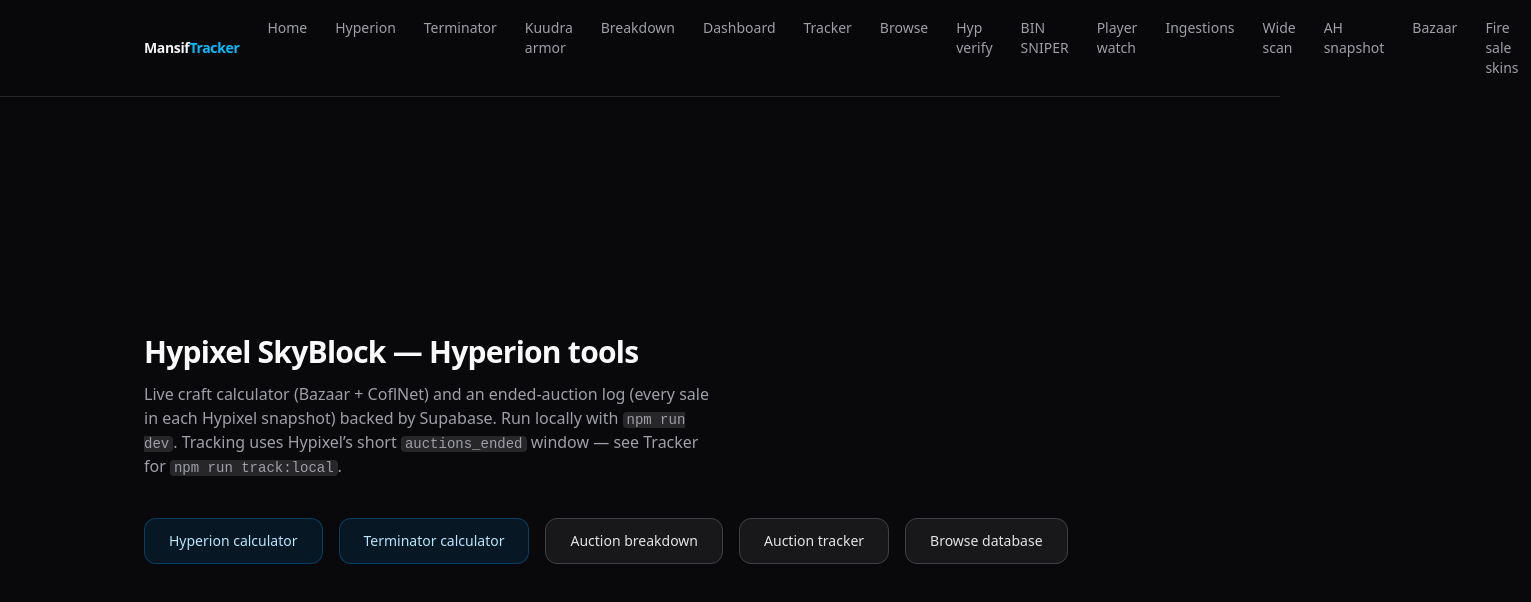
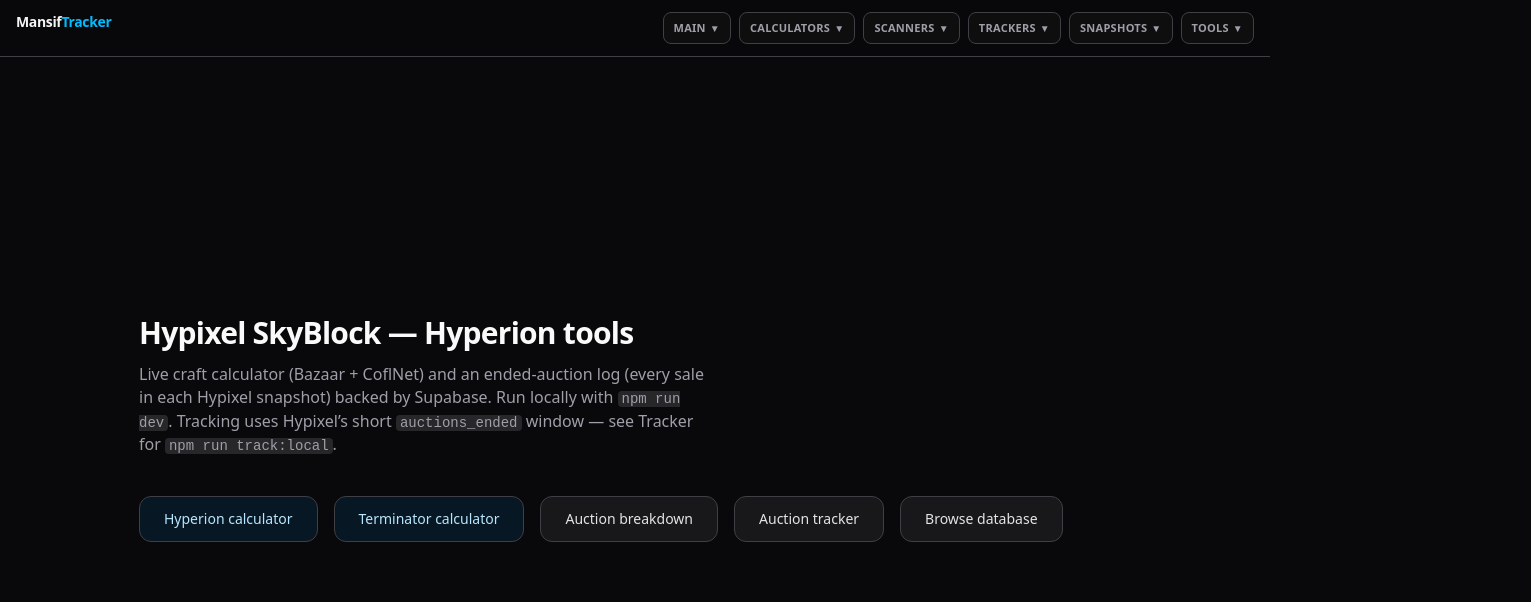
Before and after one commit to itsMansifingTime/mansiftracker, a Next.js app: page / in a window 1280 px wide. Shown: the top 602 px of the page, 1531 px wide, since content can reach past the window. Built offline with nearby package versions, Linux system fonts and the light colour scheme.

Commit message:
Polish site-wide UI styling and navigation organization.
Refine shared spacing and visual hierarchy, convert grouped nav into dropdown subsections, and improve fire-sale table readability while preserving existing behavior.

Made-with: Cursor

```diff
--- a/src/app/fire-sale-skins/page.tsx
+++ b/src/app/fire-sale-skins/page.tsx
@@ -322,8 +322,8 @@ export default function FireSaleSkinsPage() {
   return (
     <div className="flex min-h-full flex-1 flex-col bg-zinc-950 text-zinc-100">
       <Nav />
-      <main className="mx-auto flex w-full max-w-6xl flex-1 flex-col gap-6 px-4 py-8">
-        <div>
+      <main className="mx-auto flex w-full max-w-7xl flex-1 flex-col gap-4 px-4 py-6">
+        <div className="rounded-xl border border-zinc-800 bg-zinc-900/40 p-4">
           <h1 className="text-xl font-semibold tracking-tight">
             Fire Sale skins
           </h1>
@@ -333,7 +333,7 @@ export default function FireSaleSkinsPage() {
           </p>
         </div>
 
-        <div className="flex items-center gap-4">
+        <div className="flex flex-wrap items-center gap-3 rounded-xl border border-zinc-800 bg-zinc-900/30 p-3">
           <button
             type="button"
             onClick={() => void loadRows("snapshot")}
@@ -358,12 +358,14 @@ export default function FireSaleSkinsPage() {
           >
             Reload overrides
           </button>
-          {filteredRows.length > 0 ? (
-            <span className="text-sm text-zinc-400">{filteredRows.length} rows</span>
+          {rows.length > 0 ? (
+            <span className="text-sm text-zinc-400">
+              Showing {filteredRows.length}/{rows.length} rows
+            </span>
           ) : null}
         </div>
 
-        <div className="flex flex-col gap-3 sm:flex-row sm:items-center sm:justify-between">
+        <div className="flex flex-col gap-3 rounded-xl border border-zinc-800 bg-zinc-900/30 p-3 sm:flex-row sm:items-center sm:justify-between">
           <div className="flex items-center gap-4 text-sm">
             <label className="inline-flex items-center gap-2">
               <ToggleSwitch
@@ -400,7 +402,7 @@ export default function FireSaleSkinsPage() {
         </div>
 
         {advancedMode && availableYears.length > 0 ? (
-          <div className="flex flex-wrap items-center gap-3 text-sm">
+          <div className="flex flex-wrap items-center gap-3 rounded-xl border border-zinc-800 bg-zinc-900/30 p-3 text-sm">
             <span className="text-zinc-400">Years:</span>
             {availableYears.map((year) => (
               <label key={year} className="inline-flex items-center gap-2">
@@ -415,7 +417,7 @@ export default function FireSaleSkinsPage() {
           </div>
         ) : null}
         {advancedMode ? (
-          <div className="flex flex-wrap items-center gap-3 text-sm">
+          <div className="flex flex-wrap items-center gap-3 rounded-xl border border-zinc-800 bg-zinc-900/30 p-3 text-sm">
             <span className="text-zinc-400">Skin type:</span>
             <label className="inline-flex items-center gap-2">
               <ToggleSwitch
@@ -463,7 +465,7 @@ export default function FireSaleSkinsPage() {
         ) : null}
 
         {advancedMode ? (
-          <div className="rounded-lg border border-zinc-800 bg-zinc-900/50 p-3">
+          <div className="rounded-xl border border-zinc-800 bg-zinc-900/50 p-3">
             <p className="mb-2 text-sm font-medium text-zinc-200">Market Cap</p>
             <div className="mb-3 flex flex-wrap gap-3 text-sm">
               <span className="rounded-md border border-zinc-700 bg-zinc-900 px-2 py-1 text-zinc-300">
@@ -505,9 +507,9 @@ export default function FireSaleSkinsPage() {
         ) : null}
 
         {sortedRows.length > 0 ? (
-          <div className="overflow-auto rounded-xl border border-zinc-800">
+          <div className="overflow-auto rounded-xl border border-zinc-800 bg-zinc-900/20">
             <table className="min-w-full text-sm">
-              <thead className="bg-zinc-900 text-zinc-300">
+              <thead className="sticky top-0 z-10 bg-zinc-900 text-zinc-300">
                 <tr>
                   <th className="px-3 py-2 text-left">
                     <button
@@ -617,7 +619,10 @@ export default function FireSaleSkinsPage() {
               </thead>
               <tbody>
                 {sortedRows.map((r) => (
-                  <tr key={`${r.cosmetic}:${r.dateAvailable}`} className="border-t border-zinc-800">
+                  <tr
+                    key={`${r.cosmetic}:${r.dateAvailable}`}
+                    className="border-t border-zinc-800 odd:bg-zinc-900/20"
+                  >
                     <td className="px-3 py-2">
                       <ToggleSwitch
                         checked={r.owned}
--- a/src/app/globals.css
+++ b/src/app/globals.css
@@ -16,4 +16,35 @@ body {
   background: var(--background);
   color: var(--foreground);
   font-family: ui-sans-serif, system-ui, sans-serif;
+  line-height: 1.45;
 }
+
+* {
+  border-color: rgb(63 63 70 / 1);
+}
+
+::selection {
+  background: rgb(14 116 144 / 0.35);
+  color: rgb(250 250 250 / 1);
+}
+
+html {
+  scrollbar-gutter: stable;
+}
+
+body::-webkit-scrollbar {
+  width: 10px;
+}
+
+body::-webkit-scrollbar-track {
+  background: rgb(24 24 27 / 1);
+}
+
+body::-webkit-scrollbar-thumb {
+  background: rgb(82 82 91 / 1);
+  border-radius: 9999px;
+}
+
+body::-webkit-scrollbar-thumb:hover {
+  background: rgb(113 113 122 / 1);
+}
--- a/src/components/Nav.tsx
+++ b/src/components/Nav.tsx
@@ -1,43 +1,108 @@
+"use client";
+
 import Link from "next/link";
+import { usePathname } from "next/navigation";
+import { useState } from "react";
 
-const links = [
-  { href: "/", label: "Home" },
+const sections = [
+  {
+    label: "Main",
+    links: [{ href: "/", label: "Home" }, { href: "/dashboard", label: "Dashboard" }],
+  },
+  {
+    label: "Calculators",
+    links: [
       { href: "/calculator", label: "Hyperion" },
       { href: "/terminator", label: "Terminator" },
       { href: "/kuudra-armor", label: "Kuudra armor" },
       { href: "/breakdown", label: "Breakdown" },
-  { href: "/dashboard", label: "Dashboard" },
+    ],
+  },
+  {
+    label: "Scanners",
+    links: [
+      { href: "/browse", label: "Browse" },
+      { href: "/bin-sniper", label: "BIN sniper" },
+      { href: "/wide-bin-scan", label: "Wide scan" },
+      { href: "/hyperion-bin-verify", label: "Hyp verify" },
+    ],
+  },
+  {
+    label: "Trackers",
+    links: [
       { href: "/tracker", label: "Tracker" },
-  { href: "/browse", label: "Browse" },
-  { href: "/hyperion-bin-verify", label: "Hyp verify" },
-  { href: "/bin-sniper", label: "BIN SNIPER" },
       { href: "/player-watch", label: "Player watch" },
       { href: "/ingestions", label: "Ingestions" },
-  { href: "/wide-bin-scan", label: "Wide scan" },
+    ],
+  },
+  {
+    label: "Snapshots",
+    links: [
       { href: "/ah-snapshot", label: "AH snapshot" },
       { href: "/bazaar-snapshot", label: "Bazaar" },
+    ],
+  },
+  {
+    label: "Tools",
+    links: [
       { href: "/fire-sale-skins", label: "Fire sale skins" },
+      { href: "/bazaar-snapshot", label: "Bazaar" },
+    ],
+  },
 ];
 
 export function Nav() {
+  const pathname = usePathname();
+  const [openSection, setOpenSection] = useState<string | null>(null);
+
   return (
-    <header className="border-b border-zinc-800 bg-zinc-950/80 backdrop-blur">
-      <div className="mx-auto flex max-w-5xl items-center justify-between gap-4 px-4 py-3">
+    <header className="sticky top-0 z-30 border-b border-zinc-800 bg-zinc-950/90 backdrop-blur">
+      <div className="mx-auto flex w-full max-w-7xl flex-col gap-2 px-4 py-3 sm:flex-row sm:items-start sm:justify-between sm:gap-3">
         <Link
           href="/"
-          className="text-sm font-semibold tracking-tight text-zinc-100"
+          className="w-fit text-sm font-semibold tracking-tight text-zinc-100 transition hover:text-white"
         >
           Mansif<span className="text-sky-400">Tracker</span>
         </Link>
-        <nav className="flex gap-1 text-sm">
-          {links.map((l) => (
+        <nav className="flex w-full flex-wrap gap-2 text-sm sm:justify-end">
+          {sections.map((section) => (
+            <div
+              key={section.label}
+              className="relative shrink-0"
+            >
+              <button
+                type="button"
+                onClick={() =>
+                  setOpenSection((prev) => (prev === section.label ? null : section.label))
+                }
+                className={`inline-flex h-8 items-center gap-1 rounded-lg border px-2.5 py-1.5 text-[11px] font-semibold uppercase tracking-wide transition focus-visible:outline-none focus-visible:ring-2 focus-visible:ring-sky-500/70 ${
+                  openSection === section.label
+                    ? "border-zinc-700 bg-zinc-800 text-zinc-100"
+                    : "border-zinc-800 bg-zinc-900/40 text-zinc-400 hover:border-zinc-700 hover:text-zinc-200"
+                }`}
+              >
+                {section.label}
+                <span className="text-[10px]">{openSection === section.label ? "▲" : "▼"}</span>
+              </button>
+              {openSection === section.label ? (
+                <div className="absolute left-0 top-[calc(100%+0.35rem)] z-40 min-w-44 rounded-lg border border-zinc-800 bg-zinc-900/95 p-1 shadow-xl">
+                  {section.links.map((l) => (
                     <Link
                       key={l.href}
                       href={l.href}
-              className="rounded-md px-3 py-1.5 text-zinc-400 transition hover:bg-zinc-800 hover:text-zinc-100"
+                      onClick={() => setOpenSection(null)}
+                      className={`block whitespace-nowrap rounded-md px-2.5 py-1.5 text-sm transition focus-visible:outline-none focus-visible:ring-2 focus-visible:ring-sky-500/70 ${
+                        pathname === l.href
+                          ? "bg-zinc-800 text-zinc-100"
+                          : "text-zinc-400 hover:bg-zinc-800 hover:text-zinc-100"
+                      }`}
                     >
                       {l.label}
                     </Link>
+                  ))}
+                </div>
+              ) : null}
+            </div>
           ))}
         </nav>
       </div>
```
Lines whose indentation alone changed are shown as unchanged.
